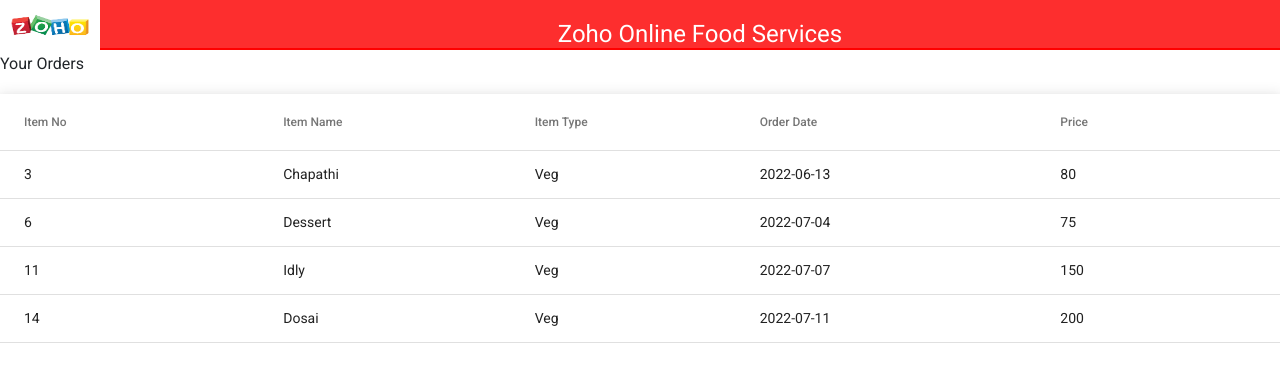
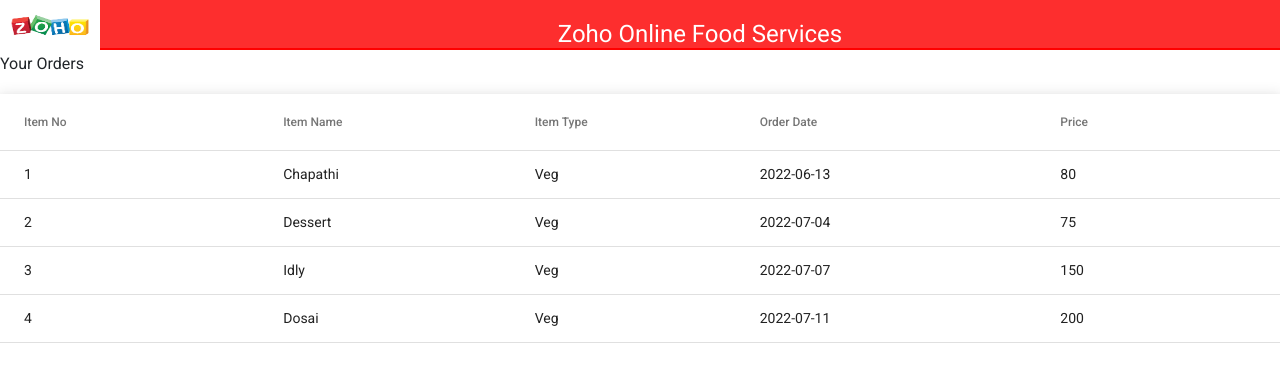
Before and after one commit to saravananprogrammer/onlineFoodBooking, an Angular app: page /order in a window 1280 px wide. Shown: the top 392 px of the page. Built offline with nearby package versions, Linux system fonts and the light colour scheme.

Commit message:
item list update

```diff
--- a/src/app/component/order-item/order-item.component.html
+++ b/src/app/component/order-item/order-item.component.html
@@ -7,7 +7,7 @@
       <!-- Position Column -->
       <ng-container matColumnDef="ItemNo">
         <th mat-header-cell *matHeaderCellDef > Item No </th>
-        <td mat-cell *matCellDef="let element"> {{element.itemNo}} </td>
+        <td mat-cell *matCellDef="let element; let i = index;"> {{i+1}} </td>
       </ng-container>
 
       <!-- Name Column -->
```
Also changed, not shown: src/app/component/order-item/order-item.component.ts (+0 -7 lines).
